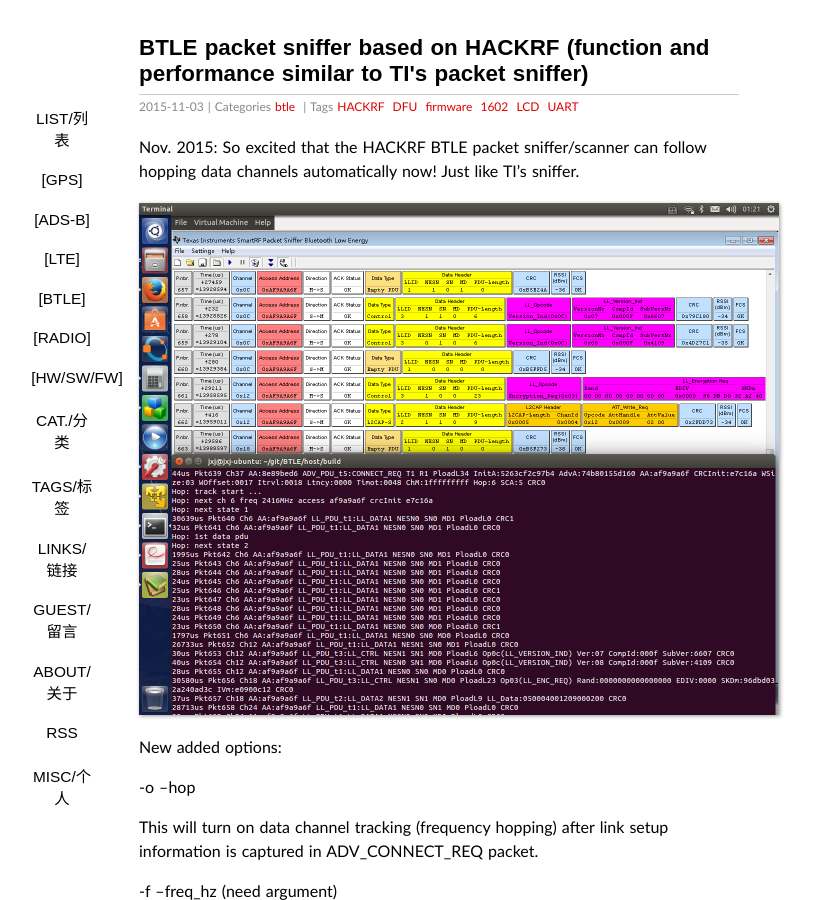
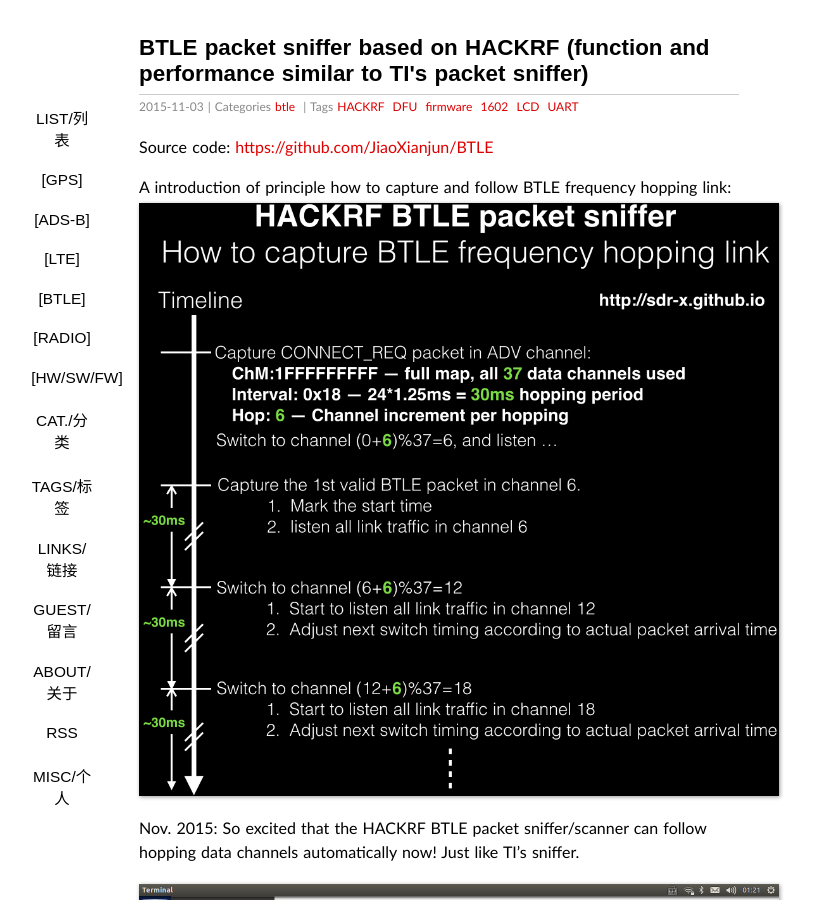
Before and after one commit to sdr-x/sdr-x.github.io, a Jekyll site: the page built from _posts/2015-11-03-BTLE-SNIFFER.md, in a window 1280 px wide and 900 px high. Shown: the whole window, without its empty margins (201-1014 px from the left). Built offline with Jekyll 4.4.1, drawn with Linux system fonts in a browser that asks for light colours; some web fonts are replaced; Markdown is read by kramdown in place of the engine named in the settings; comment, search, counter and statistics services are not loaded.

Commit message:
Update 2015-11-03-BTLE-SNIFFER.md

```diff
--- a/_posts/2015-11-03-BTLE-SNIFFER.md
+++ b/_posts/2015-11-03-BTLE-SNIFFER.md
@@ -6,6 +6,11 @@ thread: 2015110310
 categories: btle
 tags:  HACKRF DFU firmware 1602 LCD UART
 ---
+
+Source code: [https://github.com/JiaoXianjun/BTLE](https://github.com/JiaoXianjun/BTLE)
+
+A introduction of principle how to capture and follow BTLE frequency hopping link:
+![](../media/HACKRF-BTLE-sniffer.png)
 
 Nov. 2015: So excited that the HACKRF BTLE packet sniffer/scanner can follow hopping data channels automatically now! Just like TI's sniffer.
 
```
